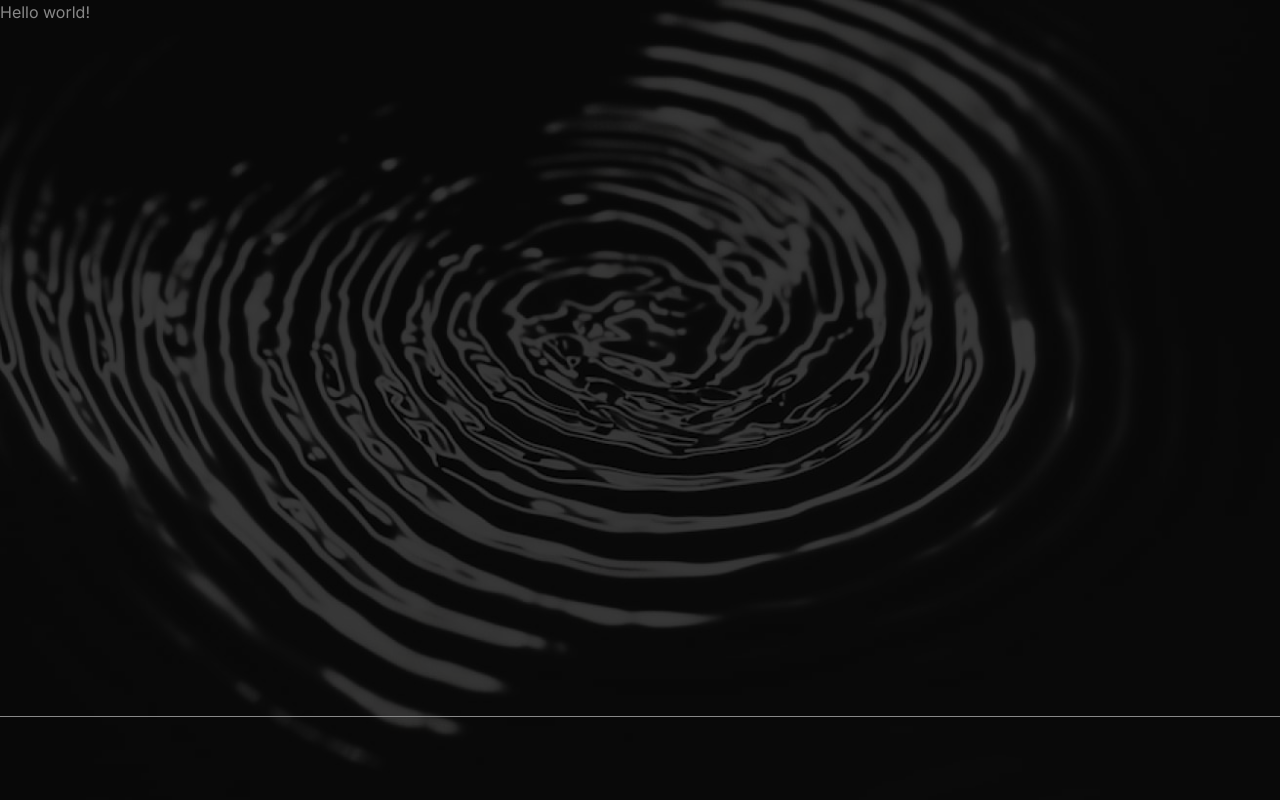
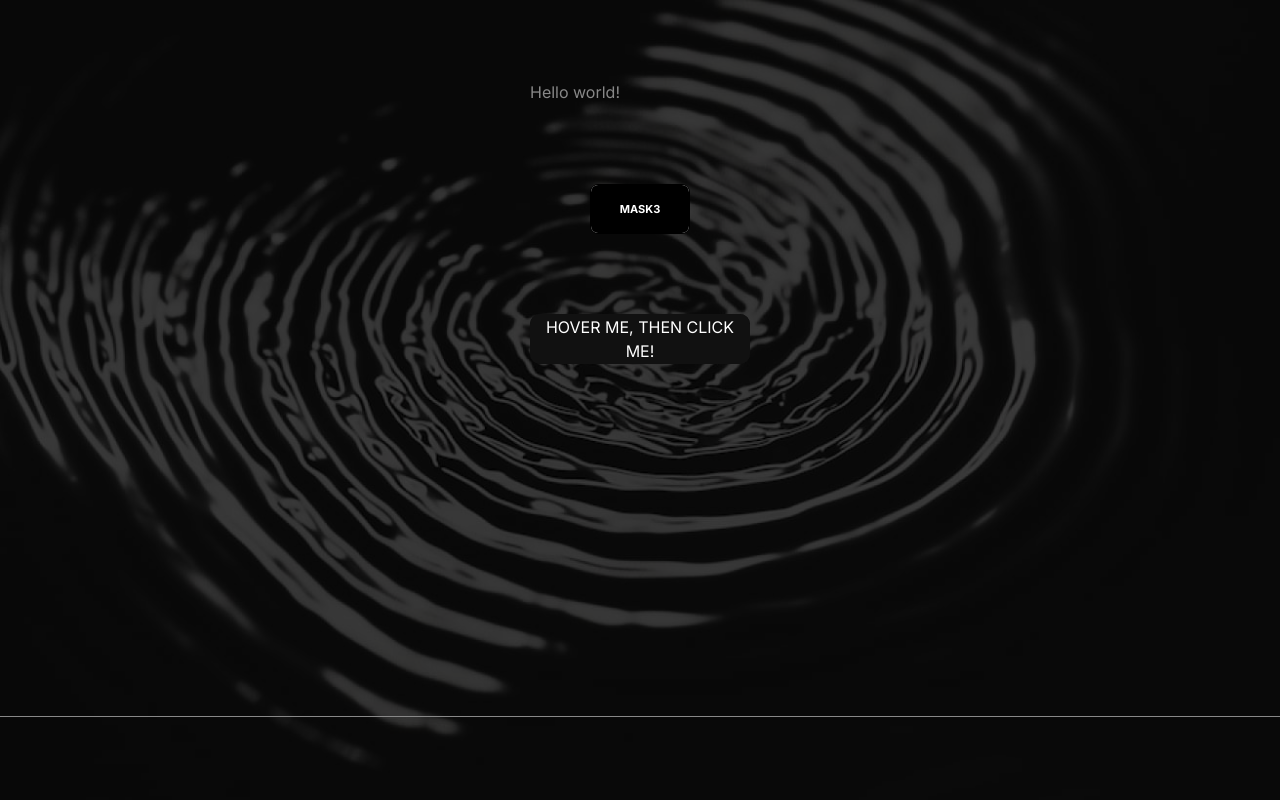
Before and after one commit to IraMira333/dezdevteam, a Next.js app: page /en in a window 1280 px wide. Built offline with nearby package versions, Linux system fonts and the light colour scheme; grey boxes are pictures that could not be loaded.

Commit message:
Created Buttons

```diff
--- a/src/app/[locale]/page.tsx
+++ b/src/app/[locale]/page.tsx
@@ -1,6 +1,15 @@
 import { useTranslations } from "next-intl";
+
+import { GlowButton } from "@/src/components/shared/GlowButton";
+import MaskButton from "@/src/components/shared/MaskButton";
 
 export default function Home() {
   const t = useTranslations("HomePage");
-  return <div className="flex flex-1">{t("title")}</div>;
+  return (
+    <div className="mx-auto mt-20">
+      <h1>{t("title")}</h1>
+      <MaskButton />
+      <GlowButton />
+    </div>
+  );
 }
--- /dev/null
+++ b/src/components/shared/GlowButton.tsx
@@ -0,0 +1,7 @@
+export const GlowButton = () => {
+  return (
+    <button className="glow-on-hover mx-auto mt-20" type="button">
+      HOVER ME, THEN CLICK ME!
+    </button>
+  );
+};
--- /dev/null
+++ b/src/components/shared/MaskButton.tsx
@@ -0,0 +1,12 @@
+export default function MaskButton() {
+  return (
+    <div className="relative mx-auto mt-20 h-12.5 w-25 overflow-hidden rounded-lg border border-black">
+      <div className="absolute inset-0 bg-white" />
+      <span className="pointer-events-none absolute inset-0 flex items-center justify-center text-[11px] font-bold text-black">
+        MASK3
+      </span>
+
+      <button className="mask-btn h-full w-full text-[11px] font-bold text-white">MASK3</button>
+    </div>
+  );
+}
```
